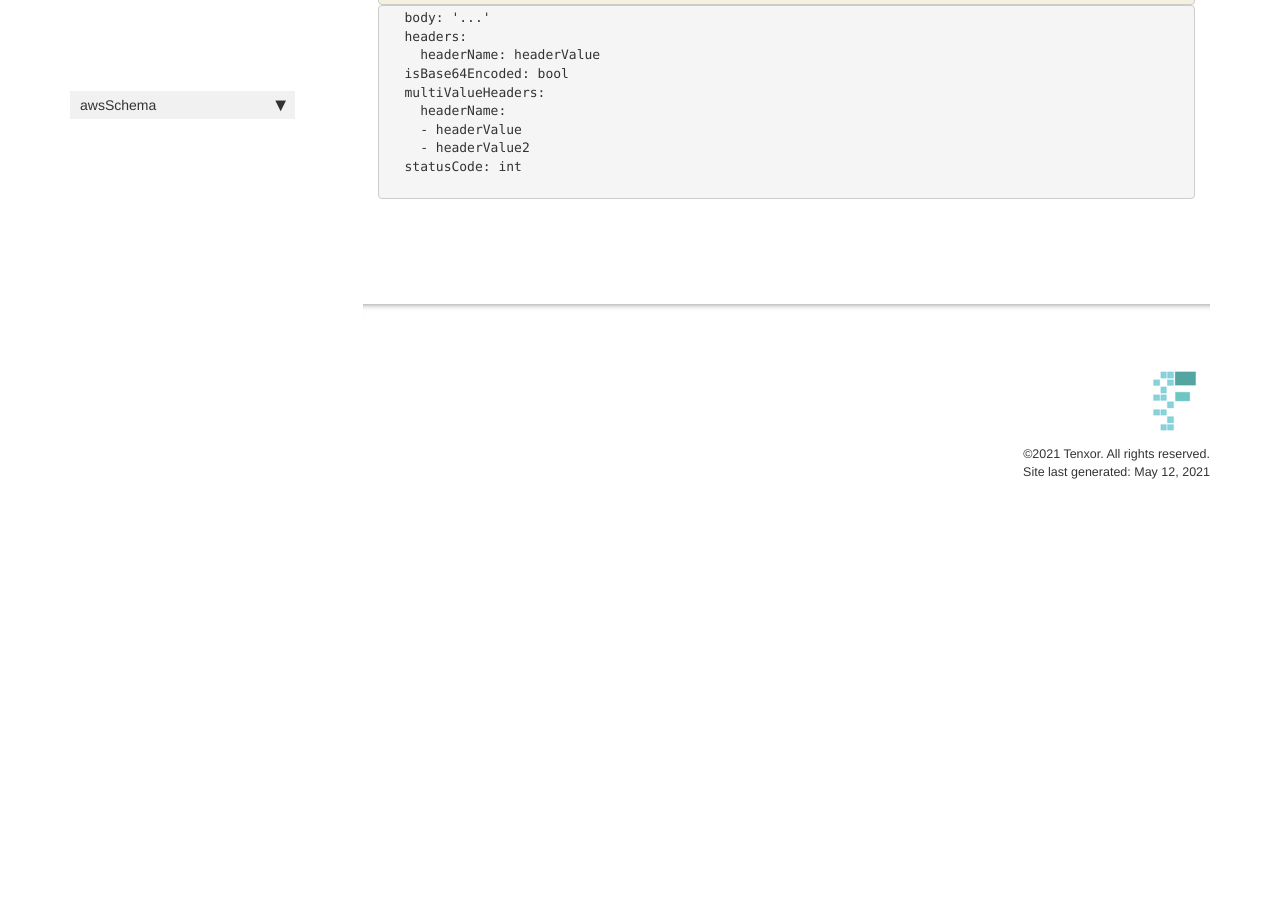
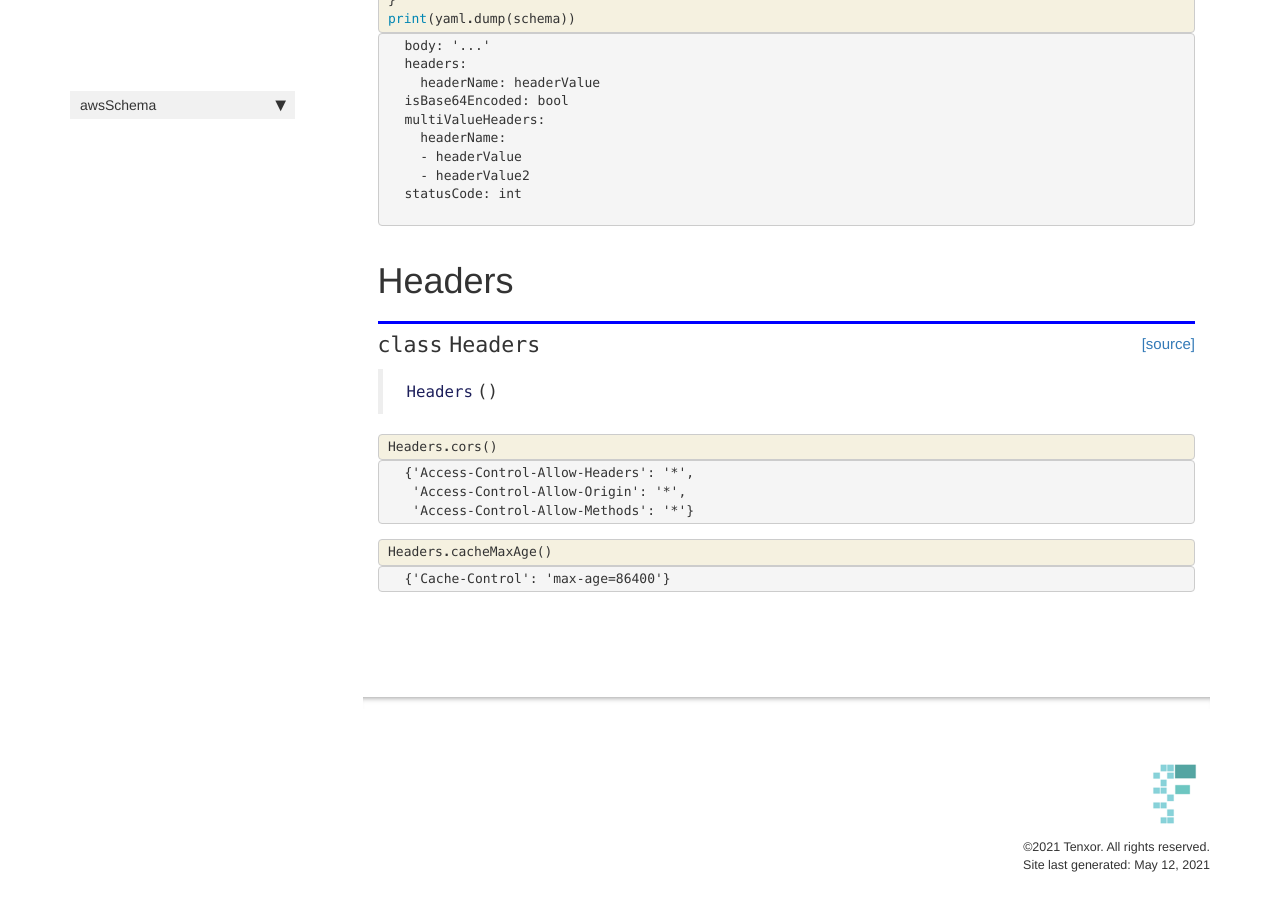
Before and after one commit to thanakijwanavit/awsSchema, a Jekyll site: the page built from docs/apigateway.html, in a window 1280 px wide and 900 px high, scrolled down 5888 px. Built offline with Jekyll 4.4.1, drawn with Linux system fonts in a browser that asks for light colours; nearby versions of some CDN libraries; comment, search, counter and statistics services are not loaded; before the commit the page ends 6420 px from its top, so only the background shows below that.

Commit message:
rebuild all the files

```diff
--- a/awsSchema/__init__.py
+++ b/awsSchema/__init__.py
@@ -1 +1 @@
-__version__ = "0.0.17"
+__version__ = "0.0.23"
--- a/awsSchema/_nbdev.py
+++ b/awsSchema/_nbdev.py
@@ -6,7 +6,8 @@ index = {"S3Event": "S3.ipynb",
          "Response": "apigateway.ipynb",
          "Event": "apigateway.ipynb",
          "Product": "apigateway.ipynb",
-         "Products": "apigateway.ipynb"}
+         "Products": "apigateway.ipynb",
+         "Headers": "apigateway.ipynb"}
 
 modules = ["S3.py",
            "apigateway.py",
--- a/docs/apigateway.html
+++ b/docs/apigateway.html
@@ -918,4 +918,109 @@ statusCode: int
 </div>
     {% endraw %}
 
+<div class="cell border-box-sizing text_cell rendered"><div class="inner_cell">
+<div class="text_cell_render border-box-sizing rendered_html">
+<h1 id="Headers">Headers<a class="anchor-link" href="#Headers"> </a></h1>
 </div>
+</div>
+</div>
+    {% raw %}
+
+<div class="cell border-box-sizing code_cell rendered">
+
+<div class="output_wrapper">
+<div class="output">
+
+<div class="output_area">
+
+
+<div class="output_markdown rendered_html output_subarea ">
+<h2 id="Headers" class="doc_header"><code>class</code> <code>Headers</code><a href="https://github.com/thanakijwanavit/awsSchema/tree/master/awsSchema/apigateway.py#L141" class="source_link" style="float:right">[source]</a></h2><blockquote><p><code>Headers</code>()</p>
+</blockquote>
+
+</div>
+
+</div>
+
+</div>
+</div>
+
+</div>
+    {% endraw %}
+
+    {% raw %}
+
+<div class="cell border-box-sizing code_cell rendered">
+
+</div>
+    {% endraw %}
+
+    {% raw %}
+
+<div class="cell border-box-sizing code_cell rendered">
+<div class="input">
+
+<div class="inner_cell">
+    <div class="input_area">
+<div class=" highlight hl-ipython3"><pre><span></span><span class="n">Headers</span><span class="o">.</span><span class="n">cors</span><span class="p">()</span>
+</pre></div>
+
+    </div>
+</div>
+</div>
+
+<div class="output_wrapper">
+<div class="output">
+
+<div class="output_area">
+
+
+
+<div class="output_text output_subarea output_execute_result">
+<pre>{&#39;Access-Control-Allow-Headers&#39;: &#39;*&#39;,
+ &#39;Access-Control-Allow-Origin&#39;: &#39;*&#39;,
+ &#39;Access-Control-Allow-Methods&#39;: &#39;*&#39;}</pre>
+</div>
+
+</div>
+
+</div>
+</div>
+
+</div>
+    {% endraw %}
+
+    {% raw %}
+
+<div class="cell border-box-sizing code_cell rendered">
+<div class="input">
+
+<div class="inner_cell">
+    <div class="input_area">
+<div class=" highlight hl-ipython3"><pre><span></span><span class="n">Headers</span><span class="o">.</span><span class="n">cacheMaxAge</span><span class="p">()</span>
+</pre></div>
+
+    </div>
+</div>
+</div>
+
+<div class="output_wrapper">
+<div class="output">
+
+<div class="output_area">
+
+
+
+<div class="output_text output_subarea output_execute_result">
+<pre>{&#39;Cache-Control&#39;: &#39;max-age=86400&#39;}</pre>
+</div>
+
+</div>
+
+</div>
+</div>
+
+</div>
+    {% endraw %}
+
+</div>
--- a/docs/index.html
+++ b/docs/index.html
@@ -31,7 +31,8 @@ nb_path: "index.ipynb"
 
 <div class="cell border-box-sizing text_cell rendered"><div class="inner_cell">
 <div class="text_cell_render border-box-sizing rendered_html">
-<p>This library aims to parse aws dictionaries and json strings into dataclass objects</p>
+<p>This library aims to parse aws dictionaries and json strings into dataclass objects
+full docs <a href="https://thanakijwanavit.github.io/awsSchema/">here</a></p>
 
 </div>
 </div>
```
Also changed, not shown: awsSchema/None.py (deleted, +0 -11 lines), awsSchema/apigateway.py (+15 -1 lines), README.md, 3 other files.
